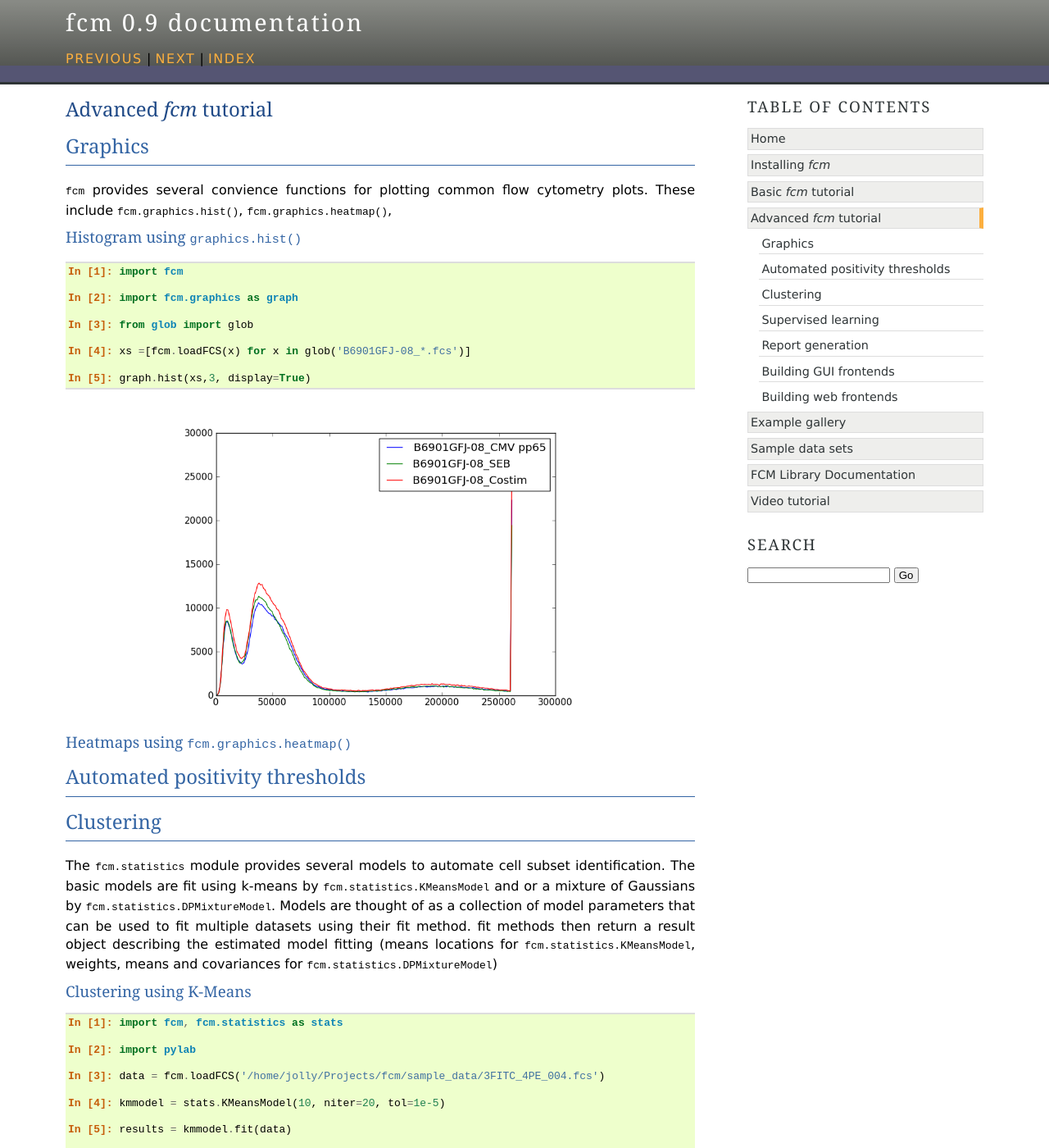
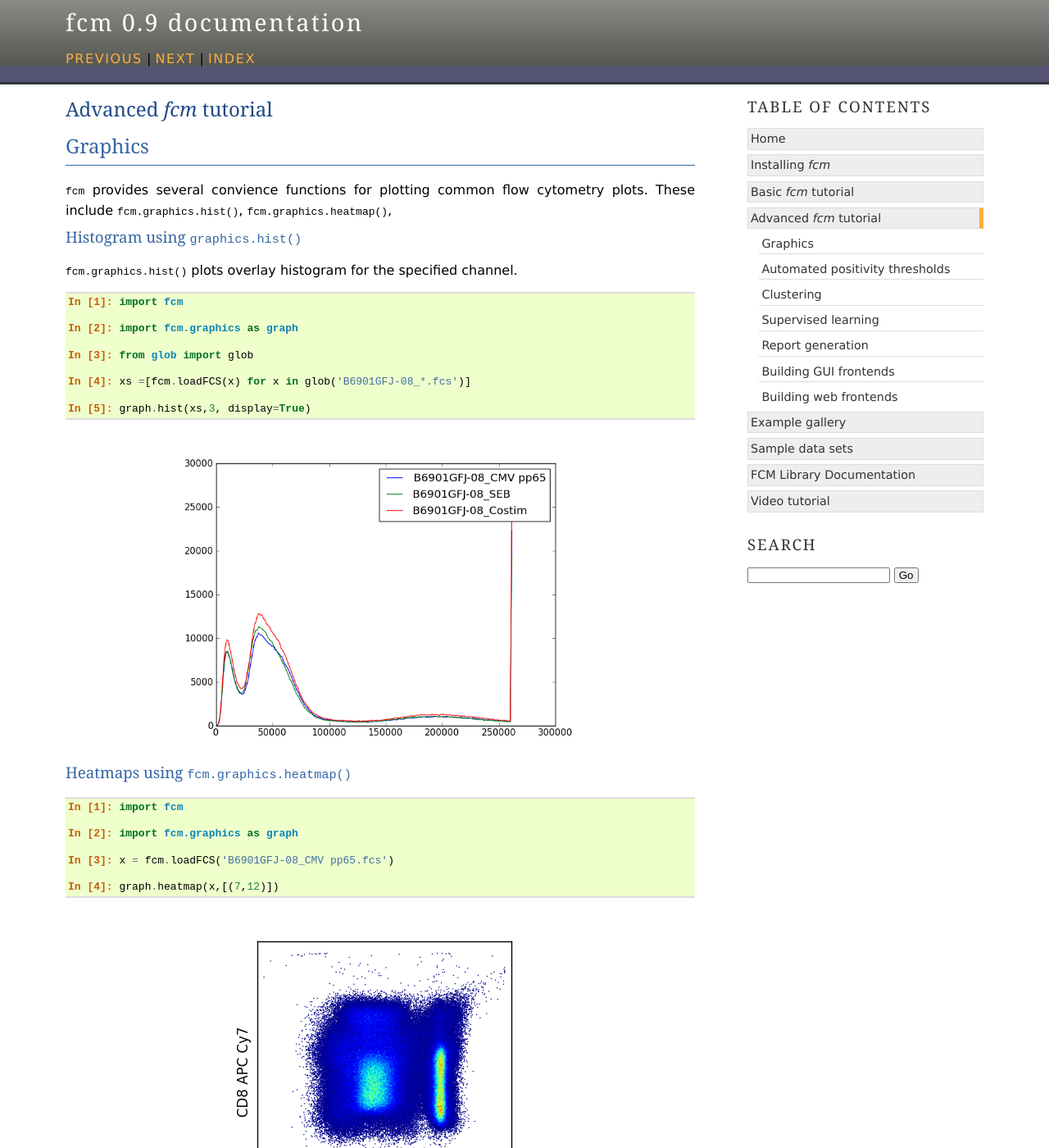
Before and after one commit to whitews/fcm, a Sphinx documentation site: the page built from docs/source/advanced.rst, in a window 1280 px wide and 1400 px high. Shown: the whole window at 82% size. Built offline with Sphinx 7.4.7, drawn with Linux system fonts in a browser that asks for light colours; formulas are drawn with MathJax 3.

Commit message:
start of heatmaps

```diff
--- a/docs/source/advanced.rst
+++ b/docs/source/advanced.rst
@@ -8,6 +8,8 @@ plots. These include :py:func:`fcm.graphics.hist`, :py:func:`fcm.graphics.heatma
 
 Histogram using :py:func:`graphics.hist`
 ========================================
+:py:func:`fcm.graphics.hist` plots overlay histogram for the specified channel.
+
 .. code-block:: ipython
 
    In [1]: import fcm
@@ -28,6 +30,22 @@ Histogram using :py:func:`graphics.hist`
 
 Heatmaps using :py:func:`fcm.graphics.heatmap`
 ==============================================
+
+.. code-block:: ipython
+
+   In [1]: import fcm
+
+   In [2]: import fcm.graphics as graph
+
+   In [3]: x = fcm.loadFCS('B6901GFJ-08_CMV pp65.fcs')
+
+   In [4]: graph.heatmap(x,[(7,12)])
+
+.. figure:: heatmap.png
+   :align: center
+   :height: 400px
+   :alt: example heat map
+   :figclass: align-center
 
 Automated positivity thresholds
 *******************************
```
Also changed, not shown: docs/source/heatmap.png (added), 1 other file.
